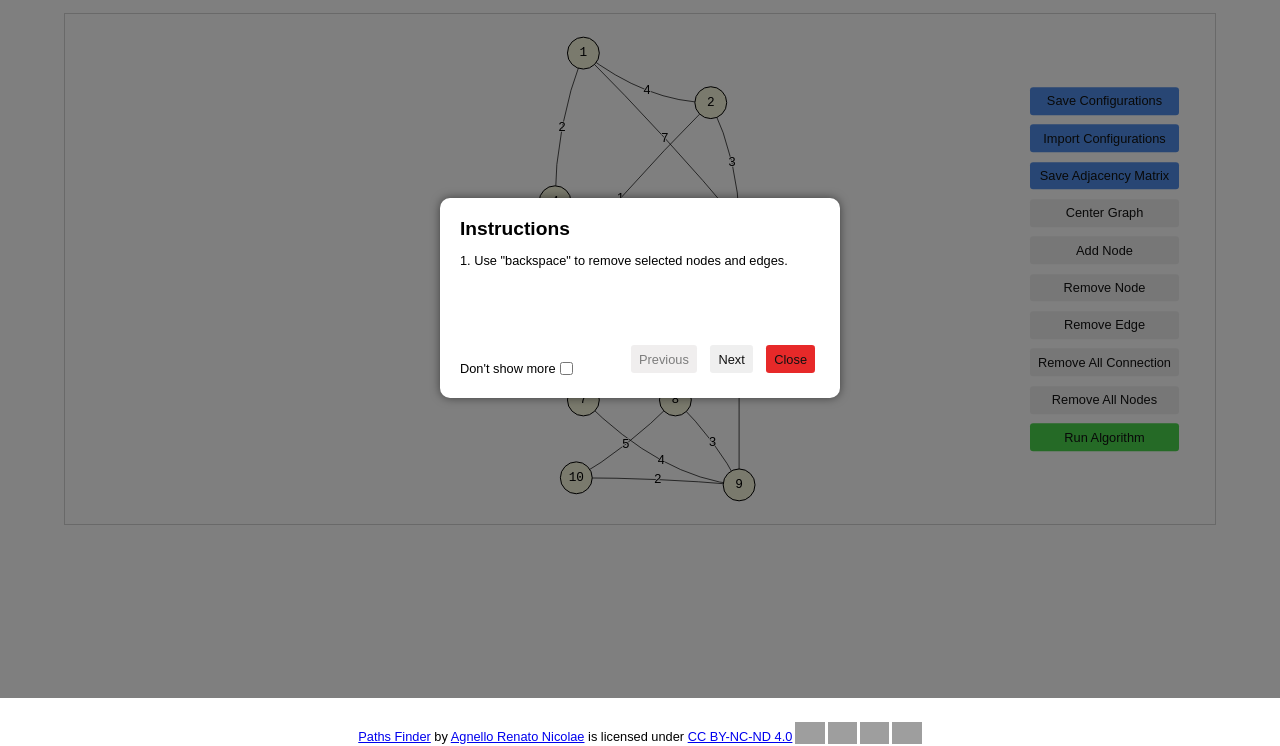
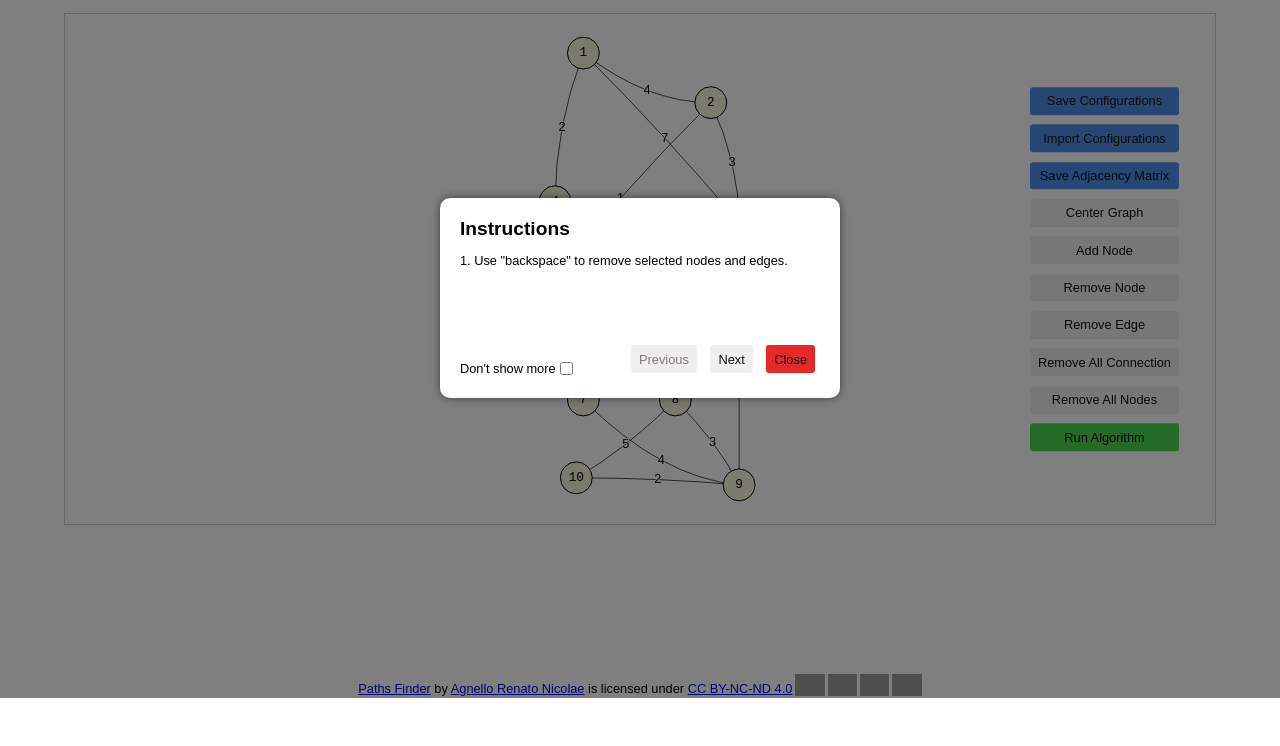
Before and after one commit to thegr33d/PathsFinder, a plain HTML site: page app/app.html in a window 1280 px wide. Shown: the part 102-848 px from the top of the page. After the commit the page ends 800 px from the top, so only its background shows below. Drawn offline with Linux system fonts and the light colour scheme; grey boxes are pictures that could not be loaded.

Commit message:
Update app-style.css

```diff
--- a/app/app-style.css
+++ b/app/app-style.css
@@ -9,7 +9,7 @@
 body{
     margin: 0;
     background-color: white;
-    height: calc(100vh + 3rem);
+    height: 100vh;
 }
 
 #app-container{
```
